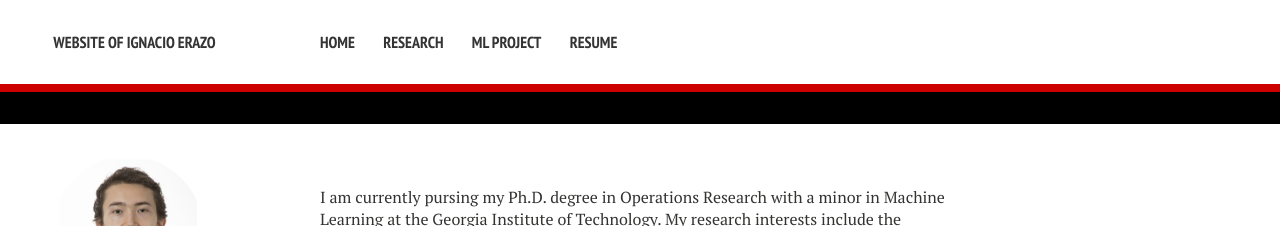
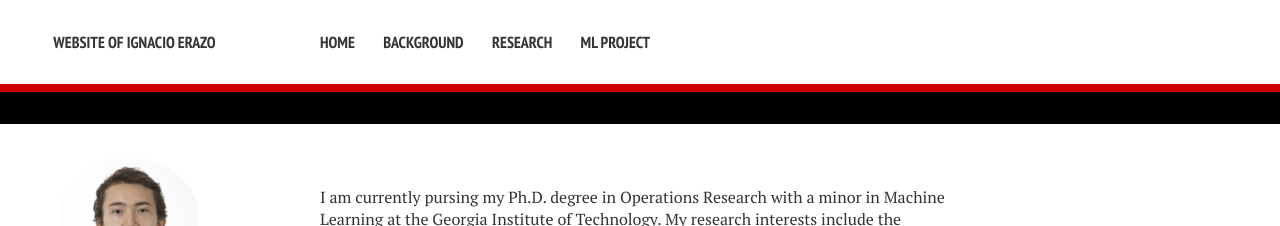
Before and after one commit to ierazo/ierazo.github.io, a Jekyll site: the page built from index.md, in a window 1280 px wide. Shown: the top 226 px of the page. Built offline with Jekyll 4.4.1, drawn with Linux system fonts in a browser that asks for light colours; nearby versions of some CDN libraries; some web fonts are replaced.

Commit message:
Update navigation.yml

```diff
--- a/_data/navigation.yml
+++ b/_data/navigation.yml
@@ -15,11 +15,11 @@
 #- title: Workshops
 #  url: /workshops/
 
+- title: Background
+  url: /Background/
+
 - title: Research
   url: /Research/
 
 - title: ML Project
   url: /Machine_Learning_Project/
-
-- title: Resume
-  url: /Resume/
```
